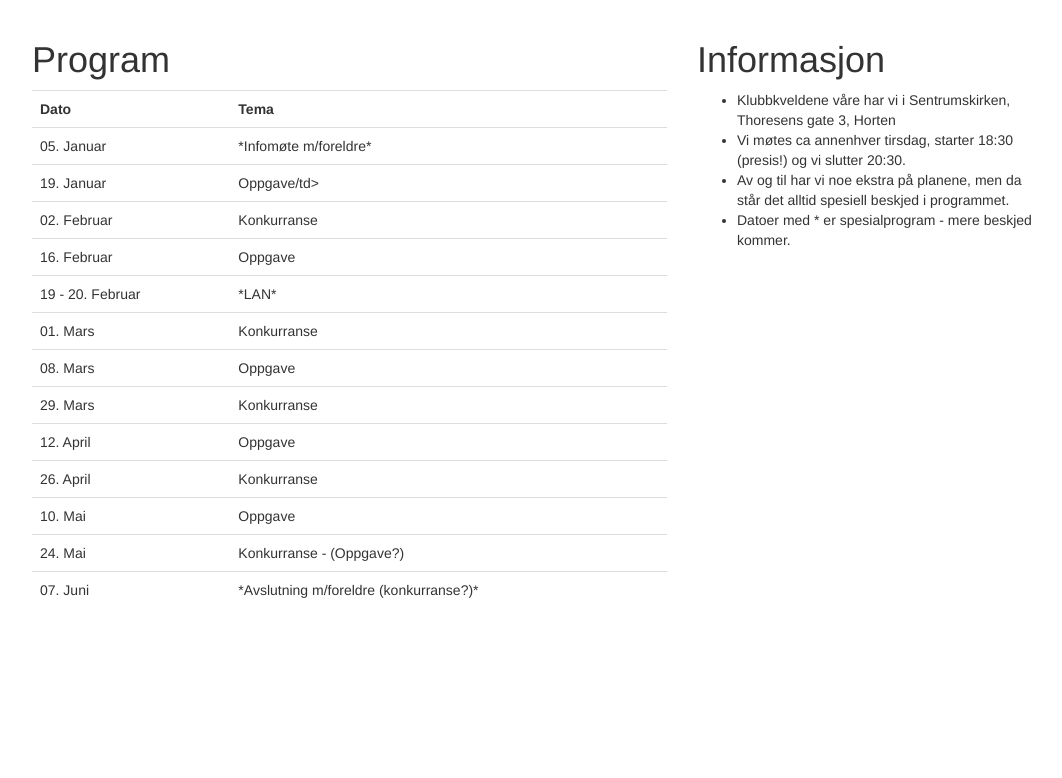
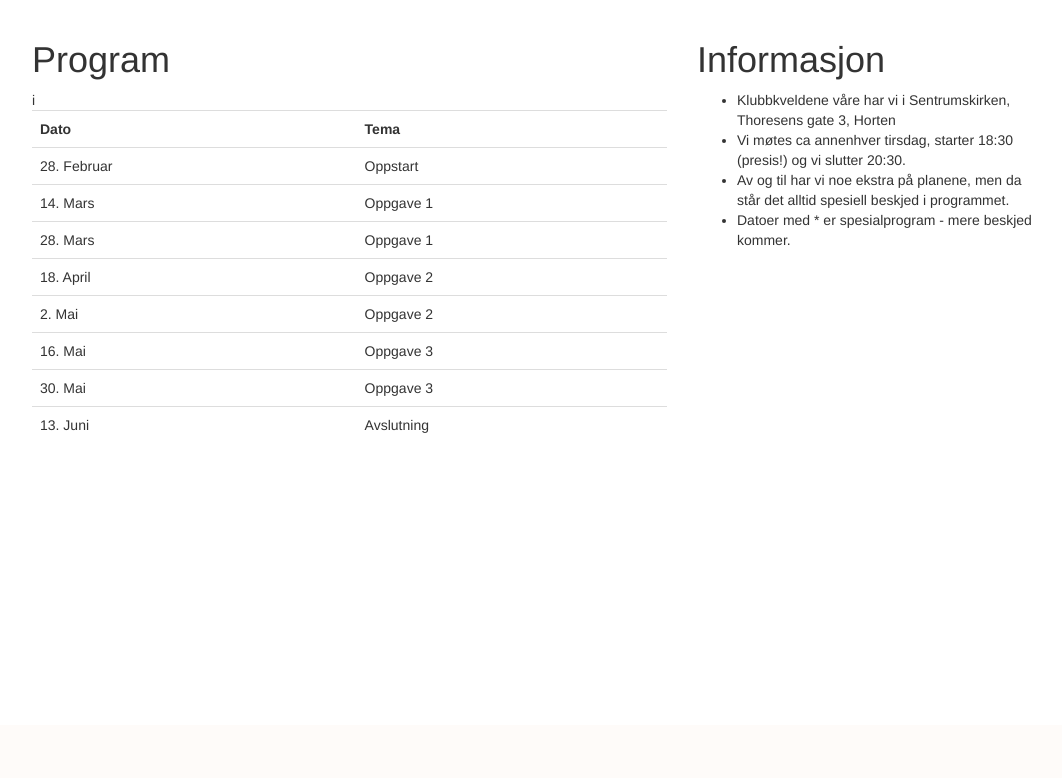
Before and after one commit to Robotix-Horten/Robotix-Website, a PHP site: page /program.php in a window 1280 px wide. Shown: the part 75-853 px from the top of the page, without its empty margins (53-1115 px from the left). After the commit the page ends 508 px from the top, so only its background shows below. Run offline with PHP 8.4, Linux system fonts and the light colour scheme; some libraries are stand-ins or nearby versions.

Commit message:
Updated Program

```diff
--- a/program.php
+++ b/program.php
@@ -12,56 +12,36 @@
 				<th>Tema</th>
 			</tr>
 			<tr>
-				<td>05. Januar</td>
-				<td>*Infomøte m/foreldre*</td>
+				<td>28. Februar</td>
+				<td>Oppstart</td>
 			</tr>
 			<tr>
-				<td>19. Januar</td>
-				<td>Oppgave/td&gt;
-			</td></tr>
-			<tr>
-				<td>02. Februar</td>
-				<td>Konkurranse</td>
+				<td>14. Mars</td>
+				<td>Oppgave 1</td>
 			</tr>
 			<tr>
-				<td>16. Februar</td>
-				<td>Oppgave</td>
+				<td>28. Mars</td>
+				<td>Oppgave 1</td>
 			</tr>
 			<tr>
-				<td>19 - 20. Februar</td>
-				<td>*LAN*</td>
+				<td>18. April</td>
+				<td>Oppgave 2</td>
+			</tr>i
+			<tr>
+				<td>2. Mai</td>
+				<td>Oppgave 2</td>
 			</tr>
 			<tr>
-				<td>01. Mars</td>
-				<td>Konkurranse</td>
+				<td>16. Mai</td>
+				<td>Oppgave 3</td>
 			</tr>
 			<tr>
-				<td>08. Mars</td>
-				<td>Oppgave</td>
+				<td>30. Mai</td>
+				<td>Oppgave 3</td>
 			</tr>
 			<tr>
-				<td>29. Mars</td>
-				<td>Konkurranse</td>
-			</tr>
-			<tr>
-				<td>12. April</td>
-				<td>Oppgave</td>
-			</tr>
-			<tr>
-				<td>26. April</td>
-				<td>Konkurranse</td>
-			</tr>
-			<tr>
-				<td>10. Mai</td>
-				<td>Oppgave</td>
-			</tr>
-			<tr>
-				<td>24. Mai</td>
-				<td>Konkurranse - (Oppgave?)</td>
-			</tr>
-			<tr>
-				<td>07. Juni</td>
-				<td>*Avslutning m/foreldre (konkurranse?)*</td>
+				<td>13. Juni</td>
+				<td>Avslutning</td>
 			</tr></tbody>
 		</table>
 	</div>
```
